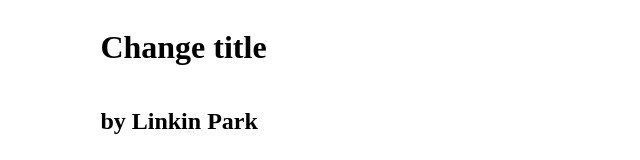
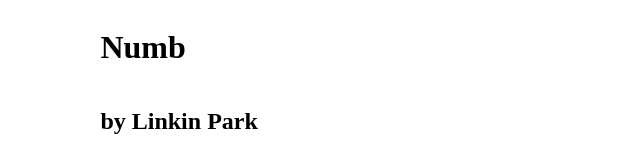
Before and after one commit to Kkuzmicki1988/project, a plain HTML site: page index.html in a window 1280 px wide. Shown: the top 160 px of the page, without its empty margins (350-990 px from the left). Drawn offline with Linux system fonts and the light colour scheme; a web font is replaced by a local one.

Commit message:
change <h1> content in index.html

```diff
--- a/index.html
+++ b/index.html
@@ -9,7 +9,7 @@
   <body>
     <div class="song"
       <div>
-        <h1>Change title</h1>
+        <h1>Numb</h1>
         <h2> by Linkin Park</h2>
         <p>I'm tired of being what you want me to be
   			Feeling so faithless, lost under the surface
```
